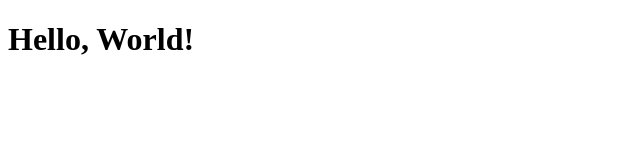
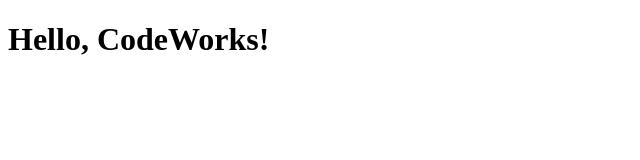
Before and after one commit to wyattDockstader/into-to-codeworks, a plain HTML site: page index.html in a window 1280 px wide. Shown: the whole page, without its empty margins (0-640 px from the left). Drawn offline with Linux system fonts and the light colour scheme.

Commit message:
update to H1

```diff
--- a/index.html
+++ b/index.html
@@ -7,6 +7,6 @@
     <title>CodeWorks Into</title>
 </head>
 <body>
-    <H1>Hello, World!</H1>
+    <H1>Hello, CodeWorks!</H1>
 </body>
 </html>
```
